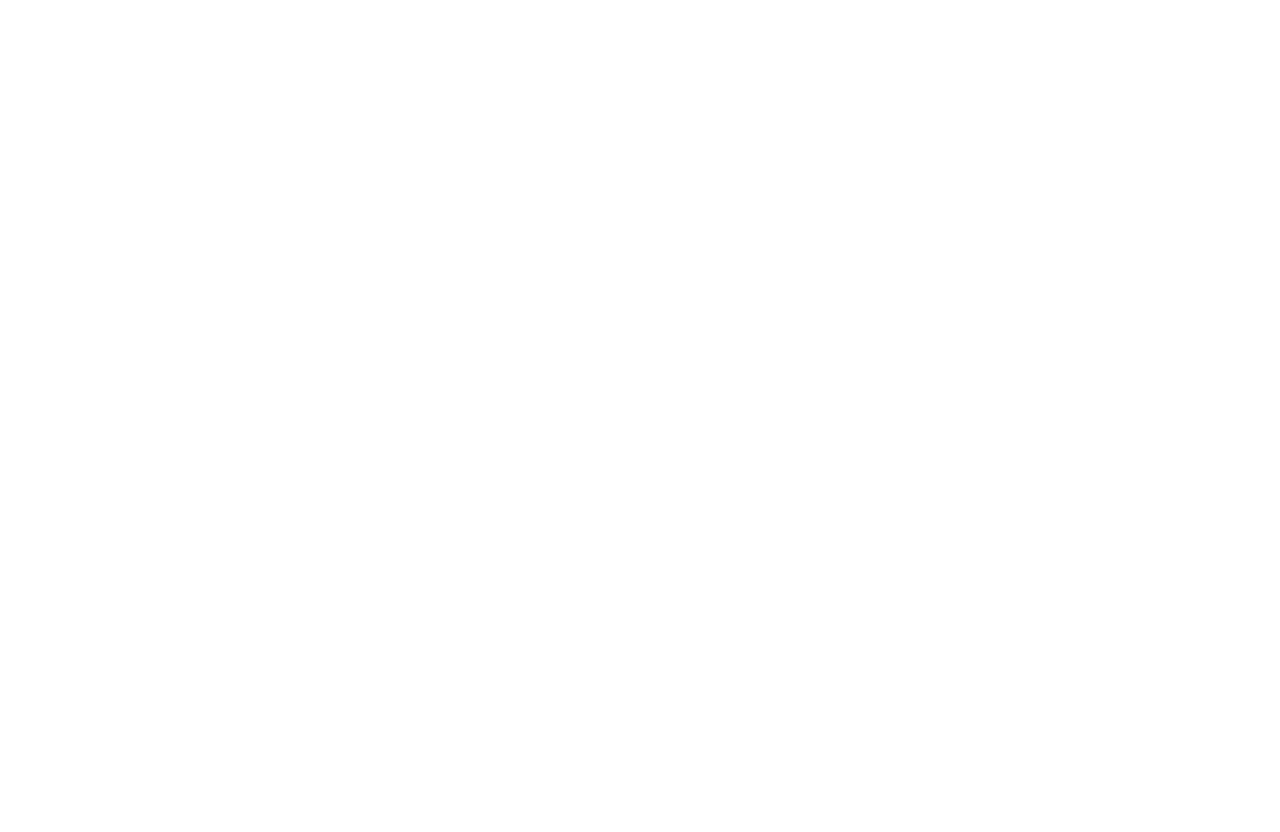
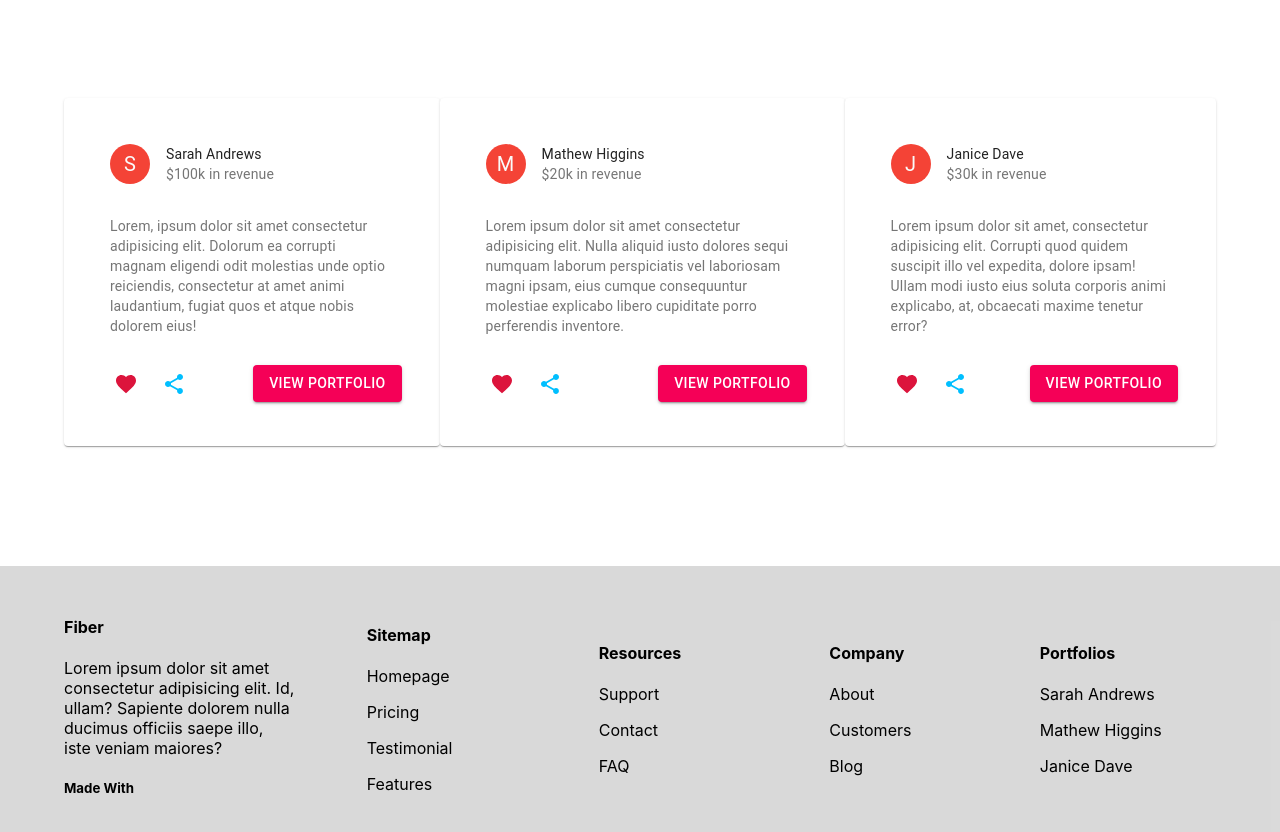
Before and after one commit to ash358241/material-sass, a React (Create React App) app: page / in a window 1280 px wide. Shown: the part 1666-2498 px from the top of the page. Before the commit the page ends 1685 px from the top, so only its background shows below. Built offline with nearby package versions, Linux system fonts and the light colour scheme.

Commit message:
feedback-footer done

```diff
--- a/src/components/Feedback/Feedback.js
+++ b/src/components/Feedback/Feedback.js
@@ -1,9 +1,134 @@
 import React from 'react';
+import './Feedback.scss';
+import { makeStyles } from '@material-ui/core/styles';
+import Card from '@material-ui/core/Card';
+import CardHeader from '@material-ui/core/CardHeader';
+import CardMedia from '@material-ui/core/CardMedia';
+import CardContent from '@material-ui/core/CardContent';
+import CardActions from '@material-ui/core/CardActions';
+import Avatar from '@material-ui/core/Avatar';
+import IconButton from '@material-ui/core/IconButton';
+import Typography from '@material-ui/core/Typography';
+import { red } from '@material-ui/core/colors';
+import FavoriteIcon from '@material-ui/icons/Favorite';
+import ShareIcon from '@material-ui/icons/Share';
+import { Button } from '@material-ui/core';
+import { Box } from '@material-ui/core';
+
+
+
+const useStyles = makeStyles((theme) => ({
+    root: {
+      maxWidth: 345,
+      padding: '30px',
+      marginBottom: '20px'
+    },
+    media: {
+      height: 0,
+      paddingTop: '56.25%',
+    },
+    avatar: {
+      backgroundColor: red[500],
+    },
+  }));
 
 const Feedback = () => {
+
+    const classes = useStyles();
+
     return (
-        <div>
-            this is feedback
+        <div className="feedBack">
+            <div className="feedbackContainer">
+            <Card className={classes.root}>
+            <CardHeader
+                avatar={
+                <Avatar aria-label="recipe" className={classes.avatar}>
+                    S
+                </Avatar>
+                }
+                title="Sarah Andrews"
+                subheader="$100k in revenue"
+            />
+            <CardContent>
+                <Typography variant="body2" color="textSecondary" component="p">
+                Lorem, ipsum dolor sit amet consectetur adipisicing elit. Dolorum ea corrupti magnam eligendi odit molestias unde optio reiciendis, consectetur at amet animi laudantium, fugiat quos et atque nobis dolorem eius!
+                </Typography>
+            </CardContent>
+            <CardActions disableSpacing>
+                <IconButton style={{color: 'crimson'}} aria-label="add to favorites">
+                <FavoriteIcon />
+                </IconButton>
+                <IconButton style={{color: 'deepSkyBlue'}} aria-label="share">
+                <ShareIcon />
+                </IconButton>
+                <Box marginLeft='auto'>
+                <Button variant='contained' color="secondary">
+                    View Portfolio
+                </Button>
+                </Box>
+            </CardActions>
+            </Card>
+
+            <Card className={classes.root}>
+            <CardHeader
+                avatar={
+                <Avatar aria-label="recipe" className={classes.avatar}>
+                    M
+                </Avatar>
+                }
+                title="Mathew Higgins"
+                subheader="$20k in revenue"
+            />
+            <CardContent>
+                <Typography variant="body2" color="textSecondary" component="p">
+                Lorem ipsum dolor sit amet consectetur adipisicing elit. Nulla aliquid iusto dolores sequi numquam laborum perspiciatis vel laboriosam magni ipsam, eius cumque consequuntur molestiae explicabo libero cupiditate porro perferendis inventore.
+                </Typography>
+            </CardContent>
+            <CardActions disableSpacing>
+            <IconButton style={{color: 'crimson'}} aria-label="add to favorites">
+                <FavoriteIcon />
+                </IconButton>
+                <IconButton style={{color: 'deepSkyBlue'}} aria-label="share">
+                <ShareIcon />
+                </IconButton>
+                <Box marginLeft='auto'>
+                <Button variant='contained' color="secondary">
+                    View Portfolio
+                </Button>
+                </Box>
+            </CardActions>
+            </Card>
+
+            <Card className={classes.root}>
+            <CardHeader
+                avatar={
+                <Avatar aria-label="recipe" className={classes.avatar}>
+                    J
+                </Avatar>
+                }
+                title="Janice Dave"
+                subheader="$30k in revenue"
+            />
+            <CardContent>
+                <Typography variant="body2" color="textSecondary" component="p">
+                Lorem ipsum dolor sit amet, consectetur adipisicing elit. Corrupti quod quidem suscipit illo vel expedita, dolore ipsam! Ullam modi iusto eius soluta corporis animi explicabo, at, obcaecati maxime tenetur error?
+                </Typography>
+            </CardContent>
+            <CardActions disableSpacing>
+            <IconButton style={{color: 'crimson'}} aria-label="add to favorites">
+                <FavoriteIcon />
+                </IconButton>
+                <IconButton style={{color: 'deepSkyBlue'}} aria-label="share">
+                <ShareIcon />
+                </IconButton>
+                <Box marginLeft='auto'>
+                <Button variant='contained' color="secondary">
+                    View Portfolio
+                </Button>
+                </Box>
+            </CardActions>
+            </Card>
+            </div>
         </div>
     );
 };
--- /dev/null
+++ b/src/components/Feedback/Feedback.scss
@@ -0,0 +1,20 @@
+.feedBack{
+    .feedbackContainer{
+        display: flex;
+        justify-content: space-between;
+        align-items: center;
+        width: 90%;
+        margin: 0 auto;
+        padding-top: 100px;
+        padding-bottom: 100px;
+    }
+}
+
+
+@media (max-width: 668px){
+    .feedBack{
+        .feedbackContainer{
+            flex-wrap: wrap;
+        }
+    }
+}
--- a/src/components/Footer/Footer.js
+++ b/src/components/Footer/Footer.js
@@ -1,9 +1,41 @@
 import React from 'react';
+import './Footer.scss';
 
 const Footer = () => {
     return (
-        <div>
-            this is footer
+        <div class="footer">
+            <div className="row">
+            <div className="col1">
+                <h4>Fiber</h4>
+                <p>Lorem ipsum dolor sit amet consectetur adipisicing elit. Id, ullam? Sapiente dolorem nulla ducimus officiis saepe illo, iste veniam maiores?</p>
+                <h5>Made With </h5>
+            </div>
+            <div className="col2">
+                <h4>Sitemap</h4>
+                <p>Homepage</p>
+                <p>Pricing</p>
+                <p>Testimonial</p>
+                <p>Features</p>
+            </div>
+            <div className="col3">
+                <h4>Resources</h4>
+                <p>Support</p>
+                <p>Contact</p>
+                <p>FAQ</p>
+            </div>
+            <div className="col4">
+                <h4>Company</h4>
+                <p>About</p>
+                <p>Customers</p>
+                <p>Blog</p>
+            </div>
+            <div className="col5">
+            <h4>Portfolios</h4>
+                <p>Sarah Andrews</p>
+                <p>Mathew Higgins</p>
+                <p>Janice Dave</p>
+            </div>
+            </div>
         </div>
     );
 };
--- /dev/null
+++ b/src/components/Footer/Footer.scss
@@ -0,0 +1,23 @@
+.footer{
+    background-color: rgba(211, 211, 211, 0.849);
+
+    .row{
+    display: grid;
+    grid-template-columns: repeat(5, 1fr);
+    place-items: center;
+    width: 90%;
+    margin: 0 auto;
+    padding: 30px;
+    }
+}
+
+@media (max-width: 668px){
+    .footer{
+    .row{
+    grid-template-columns: repeat(2, 1fr);
+    place-items: center;
+    width: 90%;
+    margin: 0 auto;
+    }
+    }
+}
--- a/src/components/Home/Home.js
+++ b/src/components/Home/Home.js
@@ -11,8 +11,8 @@
             <Header></Header>
             <Banner></Banner>
             <Promotion></Promotion>
-            {/* <Feedback></Feedback>
-            <Footer></Footer> */}
+            <Feedback></Feedback>
+            <Footer></Footer>
         </div>
     );
 };
--- a/src/components/Promotion/Promotion.scss
+++ b/src/components/Promotion/Promotion.scss
@@ -1,7 +1,6 @@
 .promotion{
     width: 90%;
     margin: 0 auto;
-    height: 100vh;
 
     .promotionContent{
         display: grid;
```
